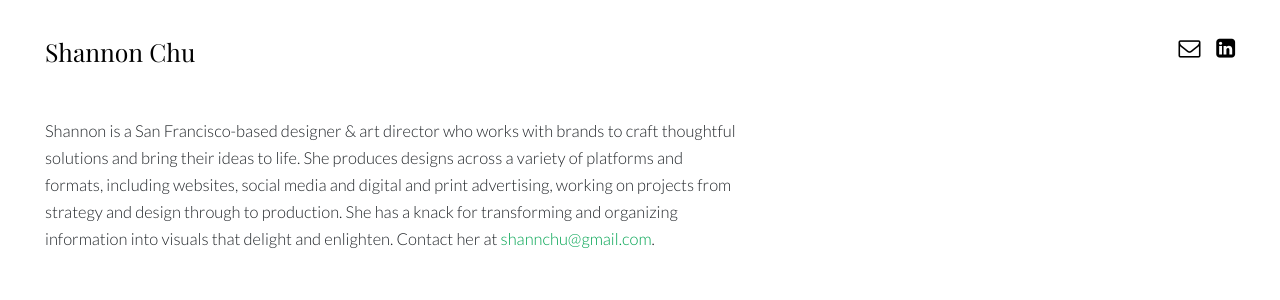
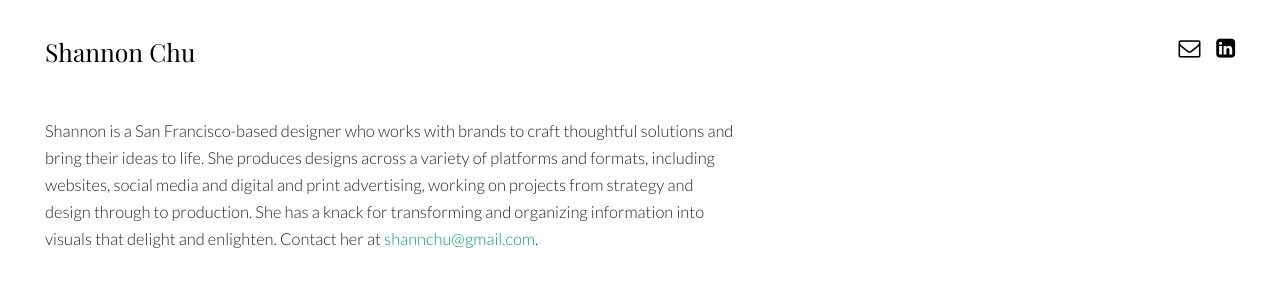
Before and after one commit to shannonchu/shannonchu.github.io, a Jekyll site: the page built from index.html, in a window 1280 px wide and 900 px high, cut to the strip 0-304 px from the top of the window. Shown: the top 300 px of the strip. Built offline with Jekyll 4.4.1, drawn with Linux system fonts in a browser that asks for light colours; nearby versions of some CDN libraries.

Commit message:
update home

```diff
--- a/index.html
+++ b/index.html
@@ -7,7 +7,7 @@ title: Shannon Chu
 <div id="intro" class="col-xs-12 col-lg-12 no-gutters">
   <!-- <p class="opener">I bring ideas to life.</p> -->
   <div class="about-para col-xs-12 col-lg-7">
-    <p>Shannon is a San Francisco-based designer & art director who works with brands to craft thoughtful solutions and bring their ideas to life. She produces designs across a variety of platforms and formats, including websites, social media and digital and print advertising, working on projects from strategy and design through to production. She has a knack for transforming and organizing information into visuals that delight and enlighten. Contact her at <a class="links" href="mailto:shannchu@gmail.com">shannchu@gmail.com</a><!--  and view her resume <a class="links" href="images/resume.pdf">here</a> -->.</p>
+    <p>Shannon is a San Francisco-based designer who works with brands to craft thoughtful solutions and bring their ideas to life. She produces designs across a variety of platforms and formats, including websites, social media and digital and print advertising, working on projects from strategy and design through to production. She has a knack for transforming and organizing information into visuals that delight and enlighten. Contact her at <a class="links" href="mailto:shannchu@gmail.com">shannchu@gmail.com</a><!--  and view her resume <a class="links" href="images/resume.pdf">here</a> -->.</p>
 
     <!-- <p><a class="links" target="default" href="images/resume.pdf">My Resum&eacute;</a></p> -->
   </div>
```
